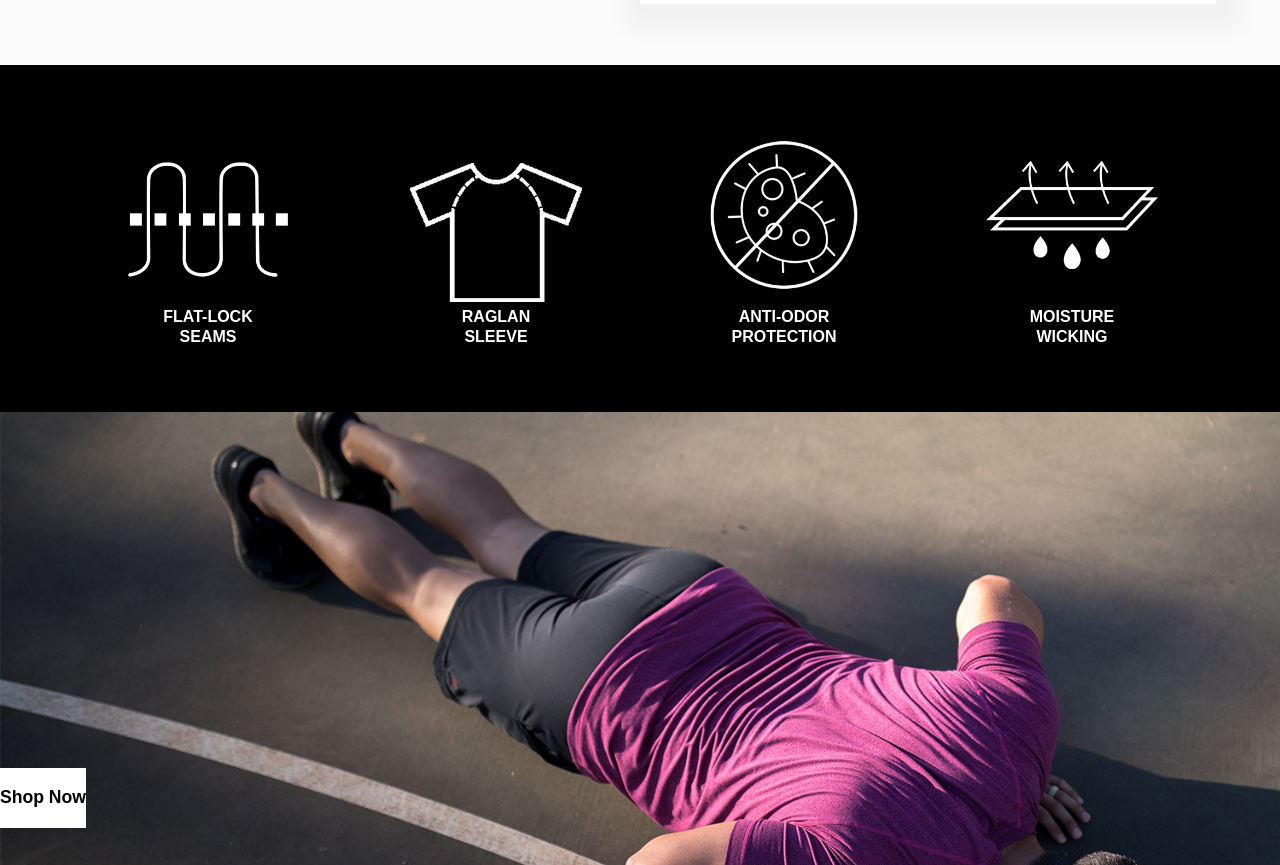
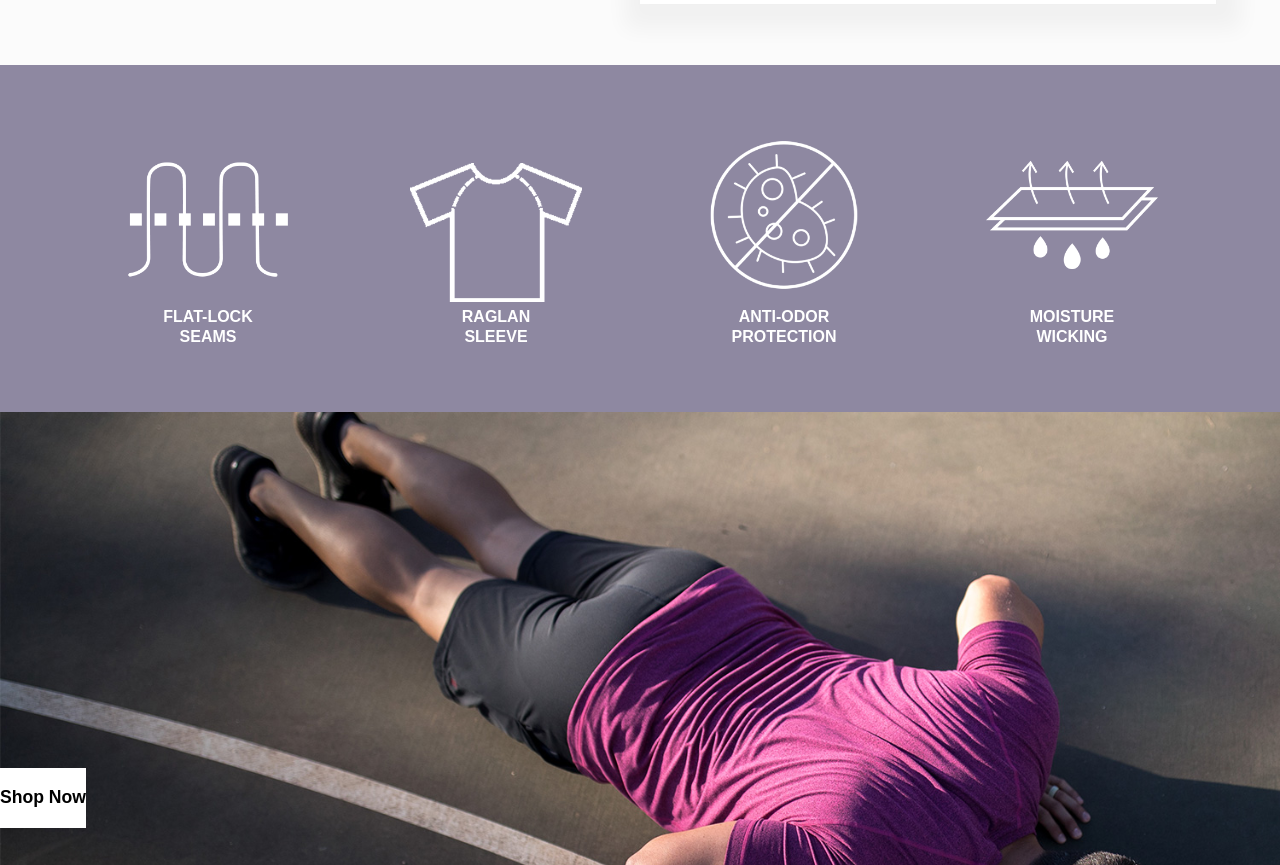
Before and after one commit to Cragady/rhone-clone, a website: page src/index.html in a window 1280 px wide. Shown: the part 3116-3981 px from the top of the page. Drawn offline with nearby package versions, Linux system fonts and the light colour scheme; files that its build step writes are made by us from their sources.

Commit message:
changed background of banner to more closely resemble example; need to texture

```diff
--- a/src/scss/styles.scss
+++ b/src/scss/styles.scss
@@ -169,7 +169,7 @@ h2{
 .banner-of-benefits{
     position: relative;
     width: 100%;
-    background: black;
+    background: rgba(120, 113, 143, 0.836);
     display: flex;
     padding: 5%;
     overflow: hidden;
```
Also changed, not shown: dist/css/styles.css.
